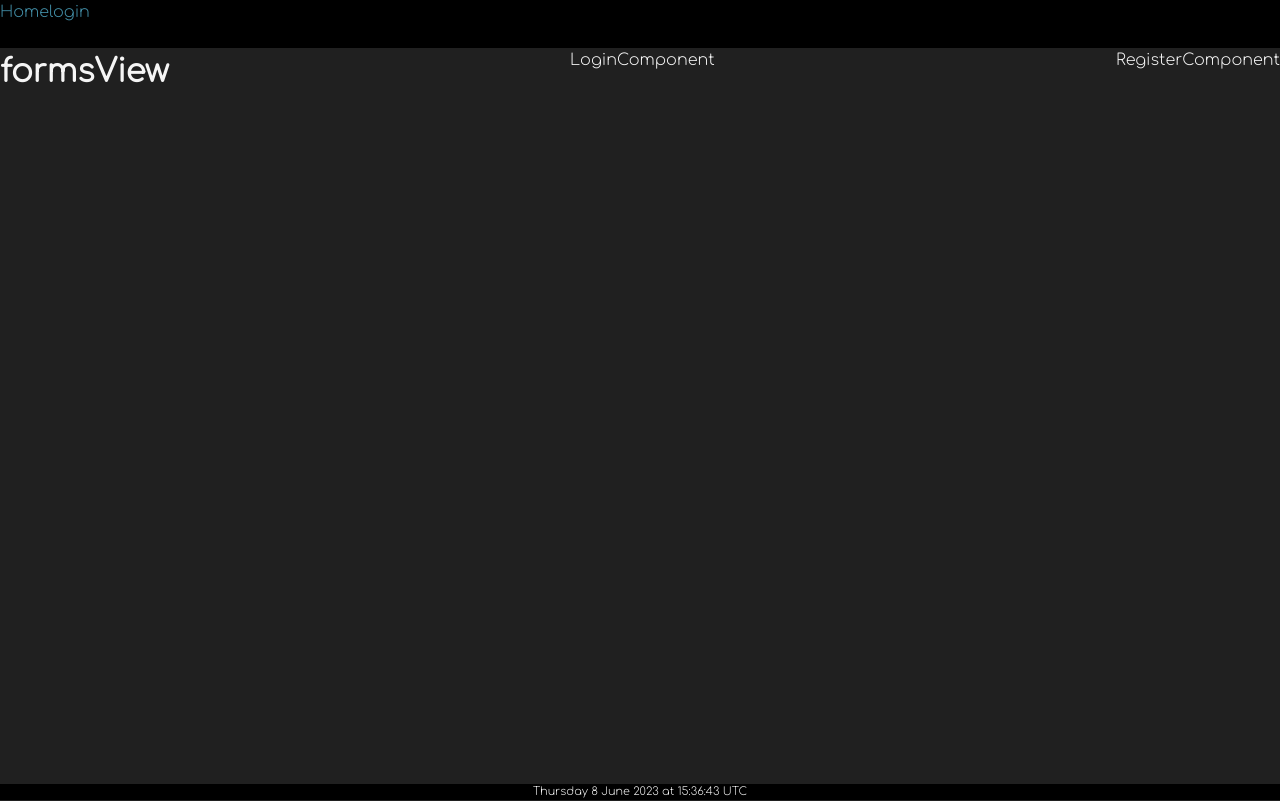
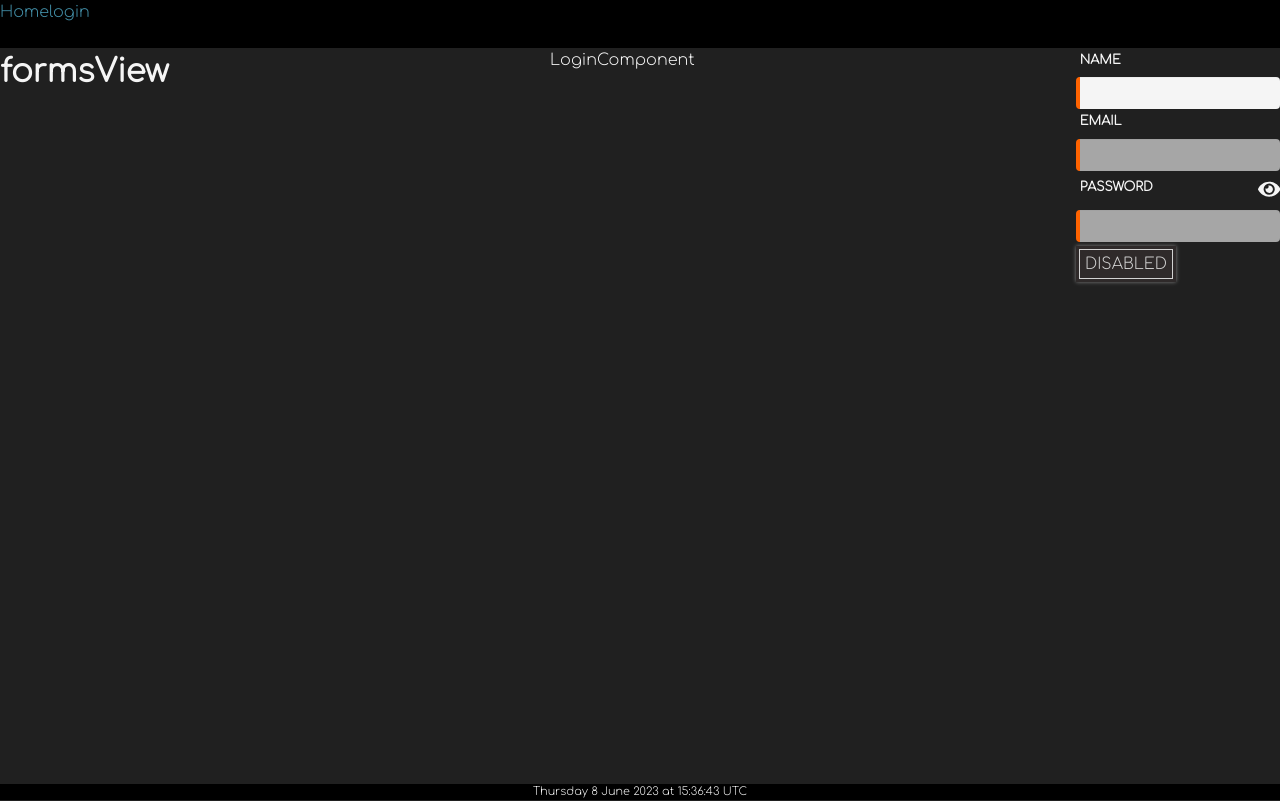
Before and after one commit to MeGallin/social-manager-tws, a React (Vite) app: page /#/forms in a window 1280 px wide. Built offline with nearby package versions, Linux system fonts and the light colour scheme.

Commit message:
Registration form

```diff
--- a/package.json
+++ b/package.json
@@ -11,6 +11,7 @@
   },
   "dependencies": {
     "env-cmd": "^10.1.0",
+    "react-icons": "^4.8.0",
     "react-router-dom": "^6.11.2"
   },
   "devDependencies": {
--- a/src/Components/Register/RegisterComponent.jsx
+++ b/src/Components/Register/RegisterComponent.jsx
@@ -1,7 +1,105 @@
-import React from 'react';
+import { useState } from 'react';
+
+import { InputComponent, ButtonComponent } from '../../Common';
+import { nameRegEx, emailRegEx, passwordRegEx } from '../../Utils/regEx';
 
 const RegisterComponent = () => {
-  return <div>RegisterComponent</div>;
+  const [formData, setFormData] = useState({
+    name: '',
+    email: '',
+    password: '',
+  });
+  const { name, email, password } = formData;
+
+  const handleRegistrationSubmit = (e) => {
+    e.preventDefault();
+  };
+
+  const handleOnchange = (e) => {
+    setFormData((previousState) => ({
+      ...previousState,
+      [e.target.name]: e.target.value,
+    }));
+  };
+  console.log(formData);
+  return (
+    <>
+      <form onSubmit={handleRegistrationSubmit}>
+        <InputComponent
+          id="name"
+          label="name"
+          value={name}
+          type="text"
+          name="name"
+          required
+          className={!nameRegEx.test(name) ? 'invalid' : 'entered'}
+          error={
+            !nameRegEx.test(name) && name.length !== 0
+              ? `Name field must contain a first name and surname.`
+              : null
+          }
+          onChange={handleOnchange}
+        />
+
+        <InputComponent
+          id="email"
+          label="email"
+          type="email"
+          name="email"
+          value={email}
+          className={!emailRegEx.test(email) ? 'invalid' : 'entered'}
+          error={
+            !emailRegEx.test(email) && email.length !== 0
+              ? `Invalid email address.`
+              : null
+          }
+          onChange={handleOnchange}
+        />
+
+        <InputComponent
+          id="password"
+          label="password"
+          type="password"
+          name="password"
+          value={password}
+          required
+          className={!passwordRegEx.test(password) ? 'invalid' : 'entered'}
+          error={
+            !passwordRegEx.test(password) && password.length !== 0
+              ? `Password must contain at least l Capital letter, 1 number and 1 special character.`
+              : null
+          }
+          onChange={handleOnchange}
+        />
+
+        <div>
+          <ButtonComponent
+            id="submit"
+            type="submit"
+            text={
+              !emailRegEx.test(email) ||
+              !nameRegEx.test(name) ||
+              password.length <= 5
+                ? 'disabled'
+                : 'register'
+            }
+            variant={
+              !emailRegEx.test(email) ||
+              !nameRegEx.test(name) ||
+              !passwordRegEx.test(password)
+                ? 'dark'
+                : 'success'
+            }
+            disabled={
+              !emailRegEx.test(email) ||
+              !nameRegEx.test(name) ||
+              !passwordRegEx.test(password)
+            }
+          />
+        </div>
+      </form>
+    </>
+  );
 };
 
 export default RegisterComponent;
--- /dev/null
+++ b/src/Utils/regEx.js
@@ -0,0 +1,7 @@
+export const nameRegEx = /^([\w])+\s+([\w\s])+$/i;
+export const emailRegEx =
+  /^[a-zA-Z0-9.!#$%&'*+/=?^_`{|}~-]+@[a-zA-Z0-9](?:[a-zA-Z0-9-]{0,61}[a-zA-Z0-9])?(?:\.[a-zA-Z0-9](?:[a-zA-Z0-9-]{0,61}[a-zA-Z0-9])?)+$/;
+export const passwordRegEx =
+  /(?=.*[a-z])(?=.*[A-Z])(?=.*\d)(?=.*[@$!%*?&#~])[A-Za-z\d@$!%*?&#~]{6,}$/;
+export const passwordConfirmRegEx =
+  /(?=.*[a-z])(?=.*[A-Z])(?=.*\d)(?=.*[@$!%*?&#~])[A-Za-z\d@$!%*?&#~]{6,}$/;
```
Also changed, not shown: 1 other file (tests, documents, lock files or other folders).
